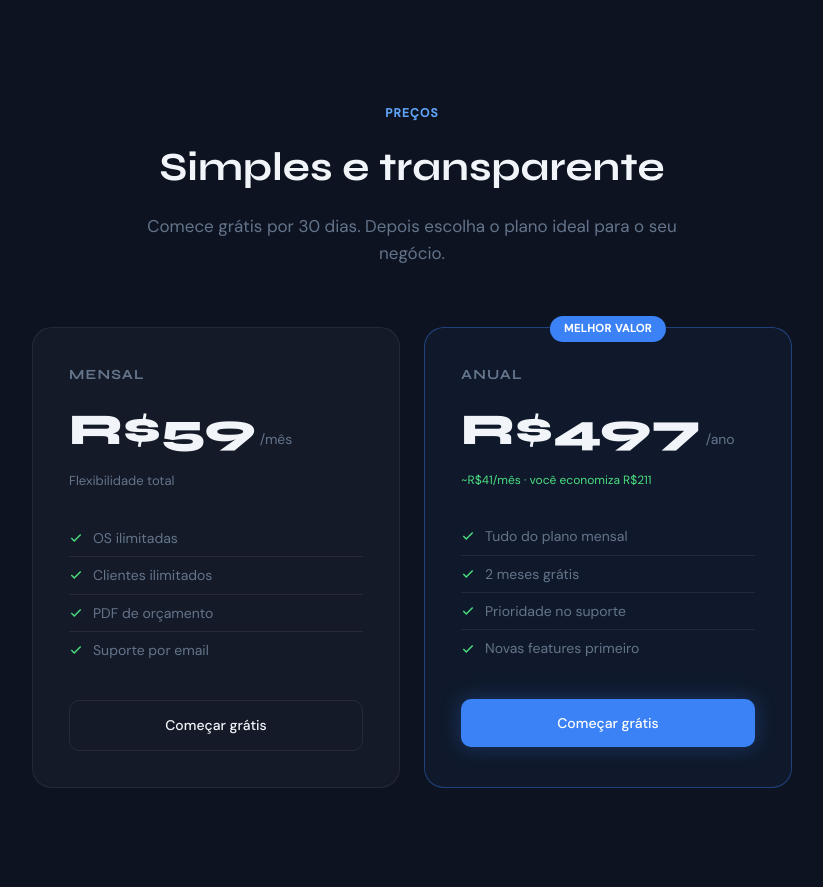
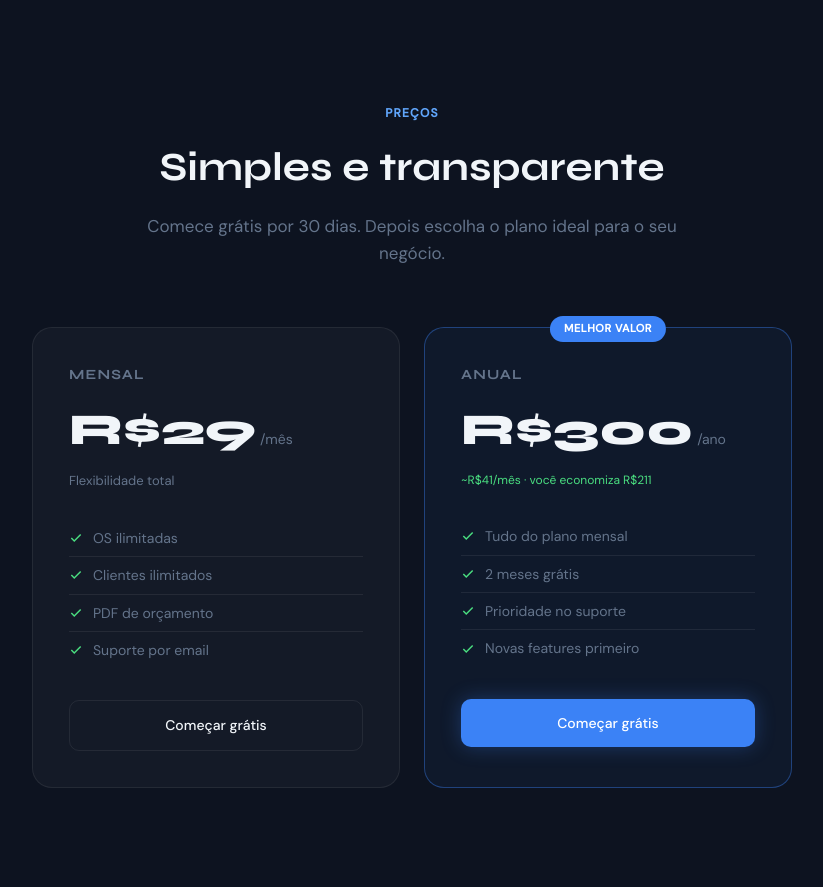
Before and after one commit to IsaacAguiar027/Osmais_SaaS, a Flask app: page / in a window 1280 px wide. Shown: the part 1773-2660 px from the top of the page, without its empty margins (228-1051 px from the left). Run offline with Flask 3, Linux system fonts and the light colour scheme.

Commit message:
atualizando valor na landing

```diff
--- a/app/templates/landing.html
+++ b/app/templates/landing.html
@@ -32,14 +32,14 @@
     {
       "@type": "Offer",
       "name": "Plano Mensal",
-      "price": "59.00",
+      "price": "29.00",
       "priceCurrency": "BRL",
       "description": "OS ilimitadas, clientes ilimitados, PDF de orçamento"
     },
     {
       "@type": "Offer",
       "name": "Plano Anual",
-      "price": "497.00",
+      "price": "300.00",
       "priceCurrency": "BRL",
       "description": "Tudo do plano mensal + 2 meses grátis + suporte prioritário"
     }
@@ -576,7 +576,7 @@
       <div class="pricing-card reveal">
         <h3>Mensal</h3>
         <div class="pricing-price">
-          <span class="valor">R$59</span>
+          <span class="valor">R$29</span>
           <span class="periodo">/mês</span>
         </div>
         <p class="pricing-economia" style="color: var(--muted); font-size: 13px;">Flexibilidade total</p>
@@ -593,7 +593,7 @@
         <div class="pricing-badge">MELHOR VALOR</div>
         <h3>Anual</h3>
         <div class="pricing-price">
-          <span class="valor">R$497</span>
+          <span class="valor">R$300</span>
           <span class="periodo">/ano</span>
         </div>
         <p class="pricing-economia">~R$41/mês · você economiza R$211</p>
```
